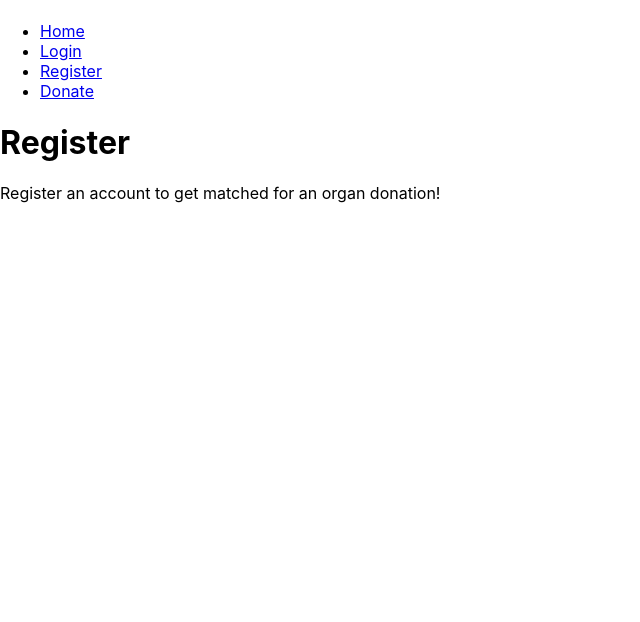
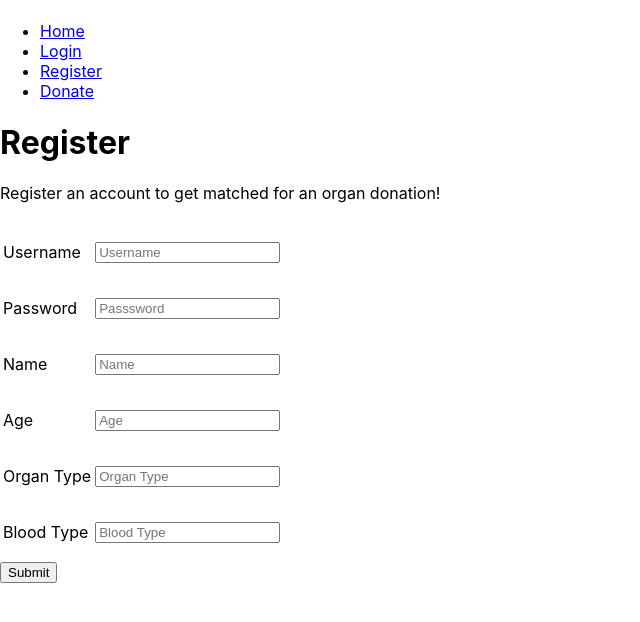
Before and after one commit to bliutech/organ-safe, a React (Create React App) app in the folder frontend/: page /register in a window 1280 px wide. Shown: the top 622 px of the page, without its empty margins (0-640 px from the left). Built offline with nearby package versions, Linux system fonts and the light colour scheme.

Commit message:
implemented register page for users and fixed some problems with DonorMod

```diff
--- a/frontend/src/components/DonorMod.js
+++ b/frontend/src/components/DonorMod.js
@@ -1,7 +1,7 @@
 import { useState } from 'react';
 import {Link} from "react-router-dom";
 
-export default function DonorMod() {
+export default function Register() {
     let [boolCheck, setBoolCheck] = useState(false);
     let [hospital, setHospital] = useState('');
     let [organType, setorganType] = useState('');
@@ -11,6 +11,7 @@ export default function DonorMod() {
         if(hospital !== '' && organType !== '' && bloodType !== '')
         {
             setBoolCheck(true);
+            console.log('hospital: ' + hospital + " organType: " + organType + " bloodType: " + bloodType);
             alert('Submitted Donation');
         }
     }
--- a/frontend/src/components/RegisterMod.js
+++ b/frontend/src/components/RegisterMod.js
@@ -1,19 +1,22 @@
 import { useState } from 'react';
 import {Link} from "react-router-dom";
 
-export default function RegisterMode() {
-    const username = "username";
-    const password = "password123";
-
+export default function RegisterMod() {
     let [boolCheck, setBoolCheck] = useState(false);
 
     let [user, setUser] = useState('');
     let [pass, setPass] = useState('');
+    let [name, setName] = useState('');
+    let [age, setAge] = useState('');
+    let [organType, setorganType] = useState('');
+    let [bloodType, setbloodType] = useState('');
 
-    async function login(){
-        if (user == username && pass == password) {
+    async function submit(){
+        if(user !== '' && pass !== '' && name !== '' && age  !== '' && organType !== '' && bloodType !== '')
+        {
             setBoolCheck(true);
-            return;
+            console.log('username: ' + user + ' password: ' + pass + 'name: ' + name + " age: " + age +  " organType: " + organType + " bloodType: " + bloodType);
+            alert('Submitted Donation');
         }
     }
 
@@ -29,16 +32,32 @@ export default function RegisterMode() {
                     <td><input type='text' value={user} onChange={(e) => setUser(e.target.value)} placeholder='Username' /></td>
                 </tr>
                 <tr>
-                    <td><p>Username</p></td>
+                    <td><p>Password</p></td>
                     <td><input type='text' value={pass} onChange={(e) => setPass(e.target.value)} placeholder='Passsword' /></td>
                 </tr>
+                <tr>
+                    <td><p>Name</p></td>
+                    <td><input type='text' value={name} onChange={(e) => setName(e.target.value)} placeholder='Name' /></td>
+                </tr>
+                <tr>
+                    <td><p>Age</p></td>
+                    <td><input type='int' value={age} onChange={(e) => setAge(e.target.value)} placeholder='Age' /></td>
+                </tr>
+                <tr>
+                    <td><p>Organ Type</p></td>
+                    <td><input type='text' value={organType} onChange={(e) => setorganType(e.target.value)} placeholder='Organ Type' /></td>
+                </tr>
+                <tr>
+                    <td><p>Blood Type</p></td>
+                    <td><input type='text' value={bloodType} onChange={(e) => setbloodType(e.target.value)} placeholder='Blood Type' /></td>
+                </tr>
             </table>
-            <Link to={(boolCheck ? '/matches' : '/login')}>
+            <Link to={(boolCheck ? '/' : '/register')}>
                 <button type='submit'
                     onClick={
                         () => {
                             (async () => {
-                                await login();
+                                await submit();
                             })();
                         }
                     }
--- a/frontend/src/pages/Register.js
+++ b/frontend/src/pages/Register.js
@@ -7,6 +7,7 @@ export default function Register(){
         <div>
             <h1> Register </h1>
             <p> Register an account to get matched for an organ donation! </p>
+            <RegisterMod />
         </div>
     );
 }
```
